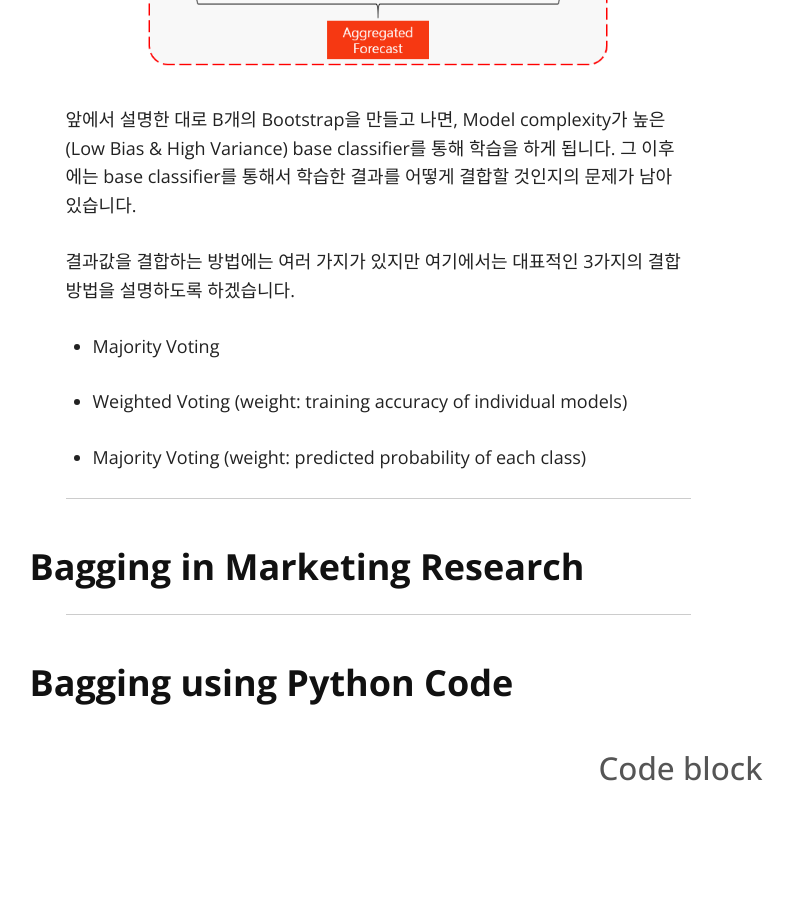
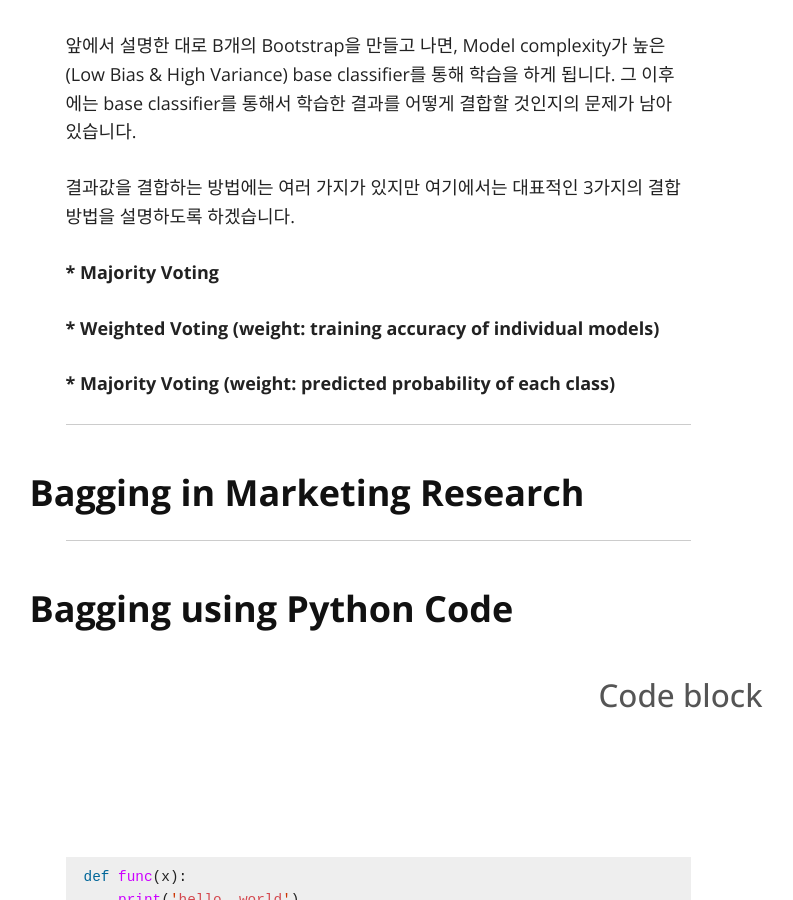
Before and after one commit to seokchaeyoon/seokchaeyoon.github.io, a Jekyll site: the page built from index.md, in a window 1280 px wide and 900 px high, scrolled down 8222 px. Shown: the whole window, without its empty margins (262-1055 px from the left). Built offline with Jekyll 4.4.1, drawn with Linux system fonts in a browser that asks for light colours; nearby versions of some CDN libraries; our own code applies the rules of GitHub Pages for plain Markdown files.

Commit message:
Update index.md

```diff
--- a/index.md
+++ b/index.md
@@ -91,7 +91,6 @@ Bootstrapping은 데이터셋(training set) 내의 데이터 분포가 고르지
 다른 예를 통해서 Bootstrap이 실제로 어떻게 진행되는 지 확인해보겠습니다. 우리에게 1000개의 숫자값이 있는 모집단에서 100개의 숫자값(X라고 하겠습니다)이 들어있는 샘플을 뽑았다고 가정해보겠습니다. 그리고 이 숫자들을 이용해서 모집단의 평균을 구하고자 합니다. <br>
 물론 모집단의 평균을 다음과 같은 식으로 계산할 수도 있습니다:
 
-<img src="meanfunction.PNG" alt="meanfunction">
 mean(x) = 1/100 * sum(x)
 
 그러나 조금만 생각해봐도 이 방식의 연산은 샘플이 가지고 있는 오류를 그대로 담고 있다는 것을 알고 있습니다. Bootstrap을 이용하면 다음과 같은 방식으로 모집단의 평균을 연산하게 됩니다:
@@ -112,11 +111,12 @@ Bootstrapping에서 핵심은 Bootstrap이라는 Orignal Dataset에서 뽑은
 
 결과값을 결합하는 방법에는 여러 가지가 있지만 여기에서는 대표적인 3가지의 결합 방법을 설명하도록 하겠습니다.
 
-* Majority Voting
+__* Majority Voting__
 
-* Weighted Voting (weight: training accuracy of individual models)
+__* Weighted Voting (weight: training accuracy of individual models)__
 
-* Majority Voting (weight: predicted probability of each class)
+__* Majority Voting (weight: predicted probability of each class)__
+
 <hr>
 ### Bagging in Marketing Research
 
```
